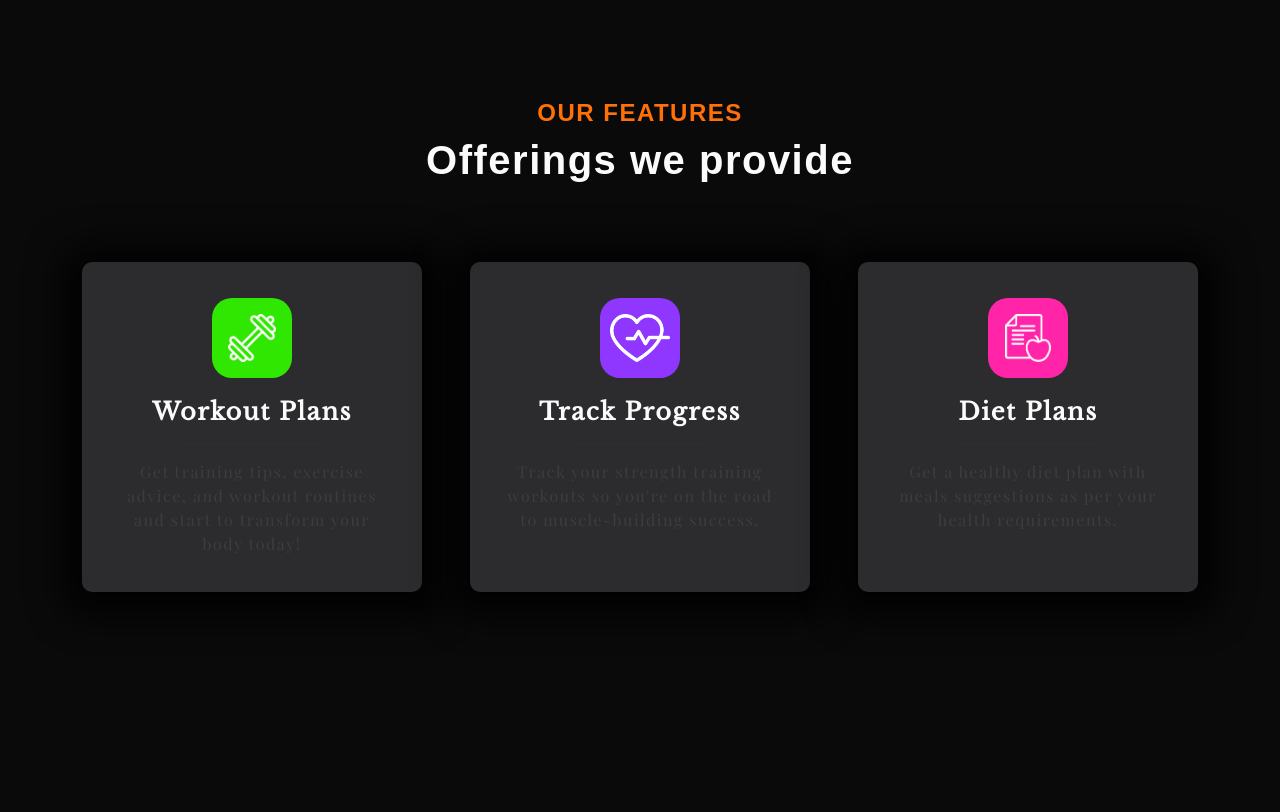
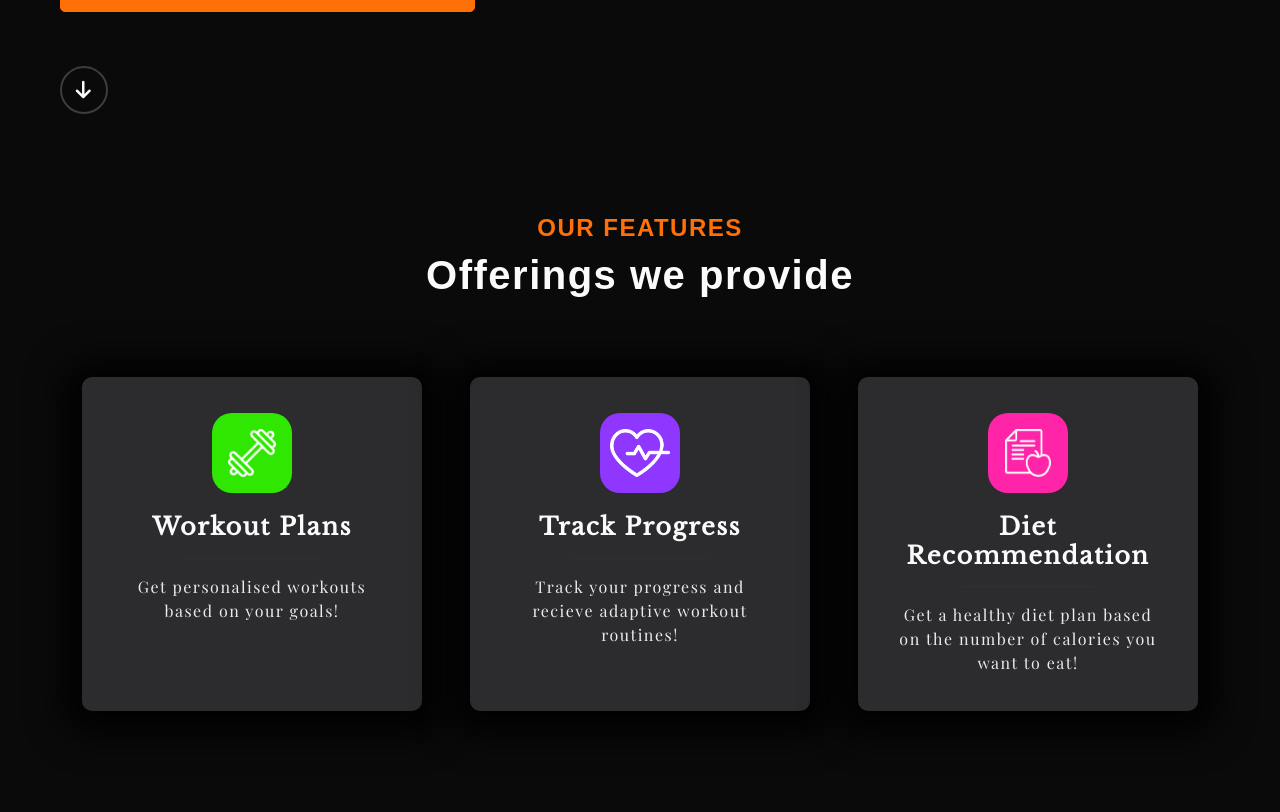
Before and after one commit to sneha2909/prohealth, a Django app: page / in a window 1280 px wide. Shown: the part 441-1253 px from the top of the page. Run offline with Django 3.2, Linux system fonts and the light colour scheme; some libraries are stand-ins or nearby versions.

Commit message:
changes made in homepage

```diff
--- a/webapp/static/webapp/css/loginregister.css
+++ b/webapp/static/webapp/css/loginregister.css
@@ -85,7 +85,7 @@ button.ghost {
 }
 
 form {
-	background-color: #2C2C2E;
+	background-color: #4d4d4d;
 	display: flex;
 	align-items: center;
 	justify-content: center;
@@ -176,8 +176,8 @@ input {
 
 .overlay {
 	background: #FF7009 !important;
-	background: -webkit-linear-gradient(to right, #FF7009, #eb4f08) !important;
-	background: linear-gradient(to right, #FF7009, #eb4f08) !important;
+	background: -webkit-linear-gradient(to right, #ffd209, #eb4f08) !important;
+	background: linear-gradient(to right, #ffd209, #eb4f08) !important;
 	background-repeat: no-repeat;
 	background-size: cover;
 	background-position: 0 0;
--- a/webapp/static/webapp/css/style.css
+++ b/webapp/static/webapp/css/style.css
@@ -110,7 +110,7 @@ button:focus {
   color: #FBFBFB;
 }
 .navbar-nav .nav-item .nav-link {
-  color: #3C3C43 !important;
+  color: #cacacc !important;
   font-family: 'Livvic', sans-serif;
   font-size: 20px;
   padding: 10px 20px;
@@ -142,7 +142,7 @@ nav.scrolled  .active{
 
 #hero ul li{
   font-size: 16px;
-  color:#3C3C43;
+  color:#FBFBFB;
   display: inline;
   font-family: 'Livvic', sans-serif;
 }
@@ -239,7 +239,7 @@ nav.scrolled  .active{
 #features .icon-box p {
   line-height: 24px;
   font-size: 16px;
-  color: #3C3C43;
+  color: #eceaea;
   margin-bottom: 0;
   font-family: 'Playfair Display', serif;
 }
--- a/webapp/templates/webapp/home.html
+++ b/webapp/templates/webapp/home.html
@@ -6,8 +6,8 @@
     <!-- Required meta tags -->
     <meta charset="utf-8">
     <meta content="width=device-width, initial-scale=1.0" name="viewport">
-    <link rel="icon" href="{% static 'img/logo.png'%}" type="image/png">
-    <title>FitLife.ai</title>
+    <!-- <link rel="icon" href="{% static 'img/logo.png'%}" type="image/png"> -->
+    <title>ProHealth</title>
     <!-- Bootstrap CSS -->
     <link href="https://cdn.jsdelivr.net/npm/bootstrap@5.0.2/dist/css/bootstrap.min.css" rel="stylesheet">
     <link rel="stylesheet" href="https://cdnjs.cloudflare.com/ajax/libs/font-awesome/6.0.0-beta2/css/all.min.css">
@@ -22,8 +22,9 @@
     <header class="header-area">
         <nav class="navbar navbar-expand-lg fixed-top navbar-light">
             <div class="container-fluid mx-5">
-                <a class="navbar-brand" href="{% url 'home' %}"><img src="{% static 'webapp/img/logo.png'%}">
-                    FitLife.ai</a>
+                <a class="navbar-brand" href="{% url 'home' %}">
+                    <!-- <img src="{% static 'webapp/img/logo.png'%}"> -->
+                    ProHealth</a>
                 <button class="navbar-toggler" type="button" data-bs-toggle="collapse"
                     data-bs-target="#navbarSupportedContent" aria-controls="navbarSupportedContent"
                     aria-expanded="false" aria-label="Toggle navigation">
@@ -61,28 +62,22 @@
             <div class="row px-5">
                 <div class="col-lg-7 d-lg-flex flex-lg-column justify-content-center  order-2 order-lg-1"
                     data-aos="fade-up">
-                    <div style="z-index: 999;">
-                        <ul>
-                            <li>TRAIN SMARTER</li>
-                            <li>•</li>
-                            <li class="ps-3">HUSTLE HARDER</li>
-                            <li class="ps-3">GET STRONGER</li>
-                        </ul>
+                    <div style="z-index: 999; margin-top: 24vh;" >
                         <h1>Be <span>better</span> everyday</h1>
-                        <p>Get your perfect workout. Stay fit physically and mentally anytime, anywhere with FitLife.ai
+                        <p>Get your perfect workout. Stay fit physically and mentally anytime, anywhere with ProHealth
                         </p>
                         <!---sessions django---->
                         <div class="button">
                             <a class="banner_btn" href="{% url 'loginregister' %}">GET YOUR PERSONALIZED WORKOUT NOW</a>
-                            <a class="banner_btn ms-3" href="#"
-                                style="background: transparent; border: 1px solid #FBFBFB;">Book a Class</a>
+                            <!-- <a class="banner_btn ms-3" href="#"
+                                style="background: transparent; border: 1px solid #FBFBFB;">Book a Class</a> -->
                         </div>
                         <a href="#features" class="scroll-down  d-flex align-items-center justify-content-center mt-5" address="true"><i class="fas fa-arrow-down"></i></a>
 
                     </div>
                 </div>
                 <div class="col-lg-5 d-lg-flex flex-lg-column order-1  hero-img" data-aos="fade-up">
-                    <img src="{% static 'webapp/img/home.png'%}" class="img-fluid" alt="" style="margin-top: 88px;">
+                    <img src="{% static 'webapp/img/home-bg.png'%}" class="img-fluid" alt="" style="margin-top: 88px;">
                 </div>
 
             </div>
@@ -104,7 +99,7 @@
                         </div>
                         <h4>Workout Plans</h4>
                         <hr>
-                        <p>Get training tips, exercise advice, and workout routines  and start to transform your body today!</p>
+                        <p>Get personalised workouts based on your goals! </p>
                     </div>
                 </div>
                 <div class="col-lg-4 col-md-6 d-flex align-items-stretch">
@@ -114,7 +109,7 @@
                         </div>
                         <h4>Track Progress</h4>
                         <hr>
-                        <p>Track your strength training workouts so you're on the road to muscle-building success.</p>
+                        <p>Track your progress and recieve adaptive workout routines!</p>
                     </div>
                 </div>
                 <div class="col-lg-4 col-md-6 d-flex align-items-stretch">
@@ -122,9 +117,9 @@
                         <div class="icon" style="background: #FF24A8;">
                             <img src="{% static 'webapp/img/feature3.png'%}">
                         </div>
-                        <h4>Diet Plans</h4>
+                        <h4>Diet Recommendation</h4>
                         <hr>
-                        <p>Get a healthy diet plan with meals suggestions as per your health requirements.</p>
+                        <p>Get a healthy diet plan based on the number of calories you want to eat!</p>
                     </div>
                 </div>
             </div>
@@ -232,7 +227,7 @@
             <div class="container">
                 <div class="row">
                     <div class="col-xl-3 col-md-6 footer-contact">
-                        <a href="{% url 'home' %}"><img src="{% static 'webapp/img/footer-logo.png'%}" class="footer-image">FitLife.ai</a>
+                        <a href="{% url 'home' %}"><img src="{% static 'webapp/img/footer-logo.png'%}" class="footer-image">ProHealth</a>
                         <p>Lorem ipsum dolor sit amet consectetur adipisicing elit. Enim, cumque. Assumenda sunt fugit
                             omnis sit enim ut repellendus molestias officiis atque non similique dolores corrupti,
                             dignissimos expedita rerum totam in.</p>
@@ -261,7 +256,7 @@
                         <h4>Contact</h4>
                         <div class="info">
                             <i class="fas fa-envelope "></i>
-                            <span>fitlife.ai@xmail.com</span>
+                            <span>prohealth@xmail.com</span>
                         </div>
                         <div class="info mt-4">
                             <i class="fas fa-mobile-alt"></i>
--- a/webapp/views.py
+++ b/webapp/views.py
@@ -40,8 +40,7 @@ def loginregister(request):
 
 
 def user_details(request):
-    print('HEHU')
-    if request.method == 'POST':
+    if request.method == 'GET':
         user = User.objects.get(id = request.user.id)
         # user.phone_number = request.POST.get('pno','')
         # user.email = request.POST.get('email','')
```
Also changed, not shown: webapp/models.py (+6 -6 lines), webapp/templates/webapp/loginregister.html (+4 -4 lines), db.sqlite3, webapp/migrations/0001_initial.py (deleted), webapp/migrations/__init__.py (deleted), webapp/static/webapp/img/home-bg.png (added), workout_tracker/migrations/0001_initial.py (deleted), workout_tracker/migrations/__init__.py (deleted).
